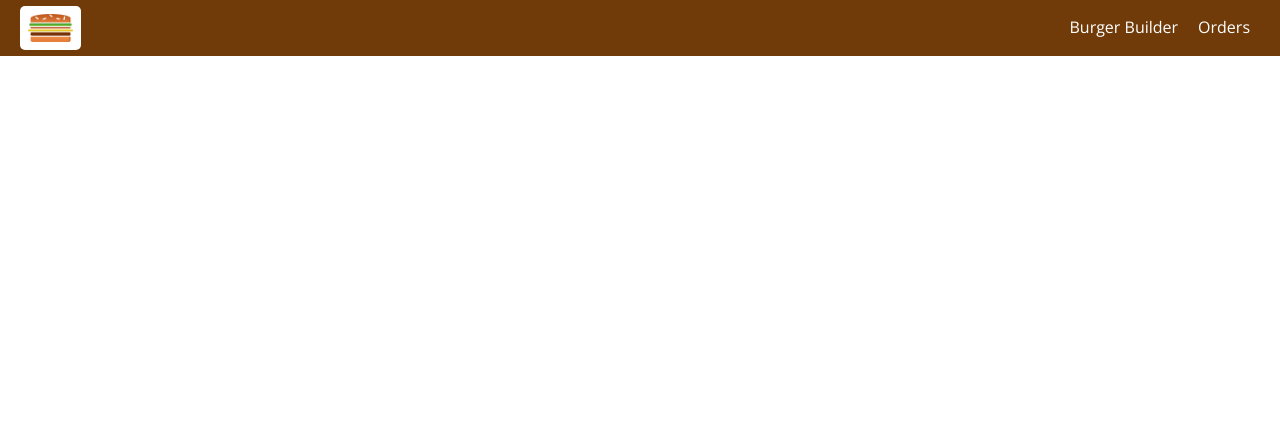
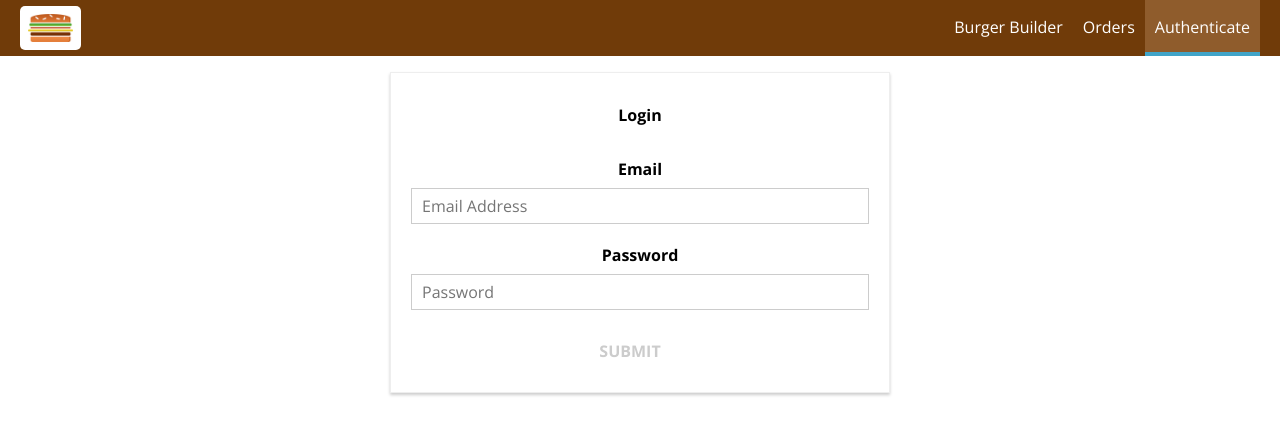
Before and after one commit to charlcillierszero/Burger_Builder, a React (Create React App) app: page /auth in a window 1280 px wide. Shown: the top 434 px of the page. Built offline with nearby package versions, Linux system fonts and the light colour scheme.

Commit message:
none: added an auth page

```diff
--- a/src/App.js
+++ b/src/App.js
@@ -5,6 +5,7 @@ import Layout from './hoc/Layout/Layout';
 import BurgerBuilder from './containers/BurgerBuilder/BurgerBuilder';
 import Checkout from './containers/Checkout/Checkout';
 import Orders from './containers/Orders/Orders';
+import Auth from './containers/Auth/Auth';
 
 class App extends Component {
   render() {
@@ -14,6 +15,7 @@ class App extends Component {
           <Switch>
             <Route path='/checkout' component={Checkout} />
             <Route path='/orders' component={Orders} />
+            <Route path='/auth' exact component={Auth} />
             <Route path='/' exact component={BurgerBuilder} />
           </Switch>
         </Layout>
--- a/src/components/Navigation/NavigationItems/NavigationItems.js
+++ b/src/components/Navigation/NavigationItems/NavigationItems.js
@@ -9,6 +9,7 @@ const navigationItems = props => {
     <ul className={classes.NavigationItems}>
       <NavigationItem link='/' exact>Burger Builder</NavigationItem>
       <NavigationItem link='/orders'>Orders</NavigationItem>
+      <NavigationItem link='/auth'>Authenticate</NavigationItem>
     </ul>
   );
 };
--- /dev/null
+++ b/src/components/UI/Form/Form.js
@@ -0,0 +1,32 @@
+import React from 'react';
+
+import Button from '../Button/Button';
+import Input from '../Input/Input';
+
+import buttonTypes from '../../../constants/button-types';
+import classes from './Form.module.css';
+
+const form = props => {
+  const formElementsArray = [];
+  for (let key in props.formElements) { formElementsArray.push({ id: key, config: props.formElements[key] }); }
+
+  return (
+    <div className={classes.Form}>
+      <h4>{props.formTitle}</h4>
+      <form onSubmit={props.onSubmit}>
+        {formElementsArray.map(formElement =>
+          <Input
+            key={formElement.id}
+            {...formElement.config}
+            changed={(event) => props.inputChanged(event, formElement.id)}
+            invalid={!formElement.config.valid}
+            shouldValidate={formElement.config.validation}
+          />
+        )}
+        <Button buttonType={buttonTypes.Success} disabled={!props.formIsValid}>{props.buttonTitle}</Button>
+      </form>
+    </div>
+  );
+}
+
+export default form;
--- a/src/containers/Checkout/ContactData/ContactData.module.css
+++ b/src/components/UI/Form/Form.module.css
@@ -1,4 +1,4 @@
-.ContactData {
+.Form {
   margin: 20px auto;
   width: 80%;
   text-align: center;
@@ -9,7 +9,7 @@
 }
 
 @media (min-width: 600px) {
-  .ContactData {
+  .Form {
     width: 500px;
   }
 }
--- /dev/null
+++ b/src/components/UI/Input/utils.js
@@ -0,0 +1,50 @@
+import inputTypes from '../../../constants/input-types';
+
+export const emptyRules = {};
+export const defaultRules = { required: true, minLength: 1, maxLength: 50 };
+export const zipCodeRules = { ...defaultRules, minLength: 5, maxLength: 5, isNumeric: true };
+export const emailRules = { ...defaultRules, isEmail: true };
+export const passwordRules = { ...defaultRules, isValidPassword: true };
+
+const numericRegex = /^\d+$/;
+const emailRegex = /([\w]+)(((\.)([\w]+))*)@([\w]+)(\.([\w]+))(((\.)([\w]+))*)/;
+// eslint-disable-next-line
+const passwordRegex = /^(?=.*[a-z])(?=.*[A-Z])(?=.*[0-9])(?=.*[!@#\$%\^&\*])[\w!@#\$%\^&\*]{8,16}/;
+
+export const checkValidity = (value, rules) => {
+  if (!rules) { return true; }
+
+  const trimmedValue = value.trim();
+  let isValid = true;
+
+  if (rules.required) { isValid = isValid && trimmedValue !== ''; }
+  if (rules.minLength) { isValid = isValid && trimmedValue.length >= rules.minLength; }
+  if (rules.maxLength) { isValid = isValid && trimmedValue.length <= rules.maxLength; }
+  if (rules.isNumeric) { isValid = isValid && numericRegex.test(trimmedValue); }
+  if (rules.isEmail) { isValid = isValid && emailRegex.test(trimmedValue); }
+  if (rules.isValidPassword) { isValid = isValid && passwordRegex.test(trimmedValue); }
+
+  return isValid;
+}
+
+export const createTextInput = (type, label, placeholder, validation = defaultRules) => {
+  return {
+    elementType: inputTypes.INPUT,
+    label,
+    elementConfig: { type, placeholder },
+    value: '',
+    validation,
+    valid: false,
+    touched: false,
+  };
+}
+
+export const createSelectInput = (options, value) => {
+  return {
+    elementType: inputTypes.SELECT,
+    elementConfig: { options },
+    value,
+    validation: emptyRules,
+    valid: true,
+  };
+}
--- a/src/constants/input-types.js
+++ b/src/constants/input-types.js
@@ -7,6 +7,7 @@ const inputTypes = {
 const inputSubTypes = {
   TEXT: 'text',
   EMAIL: 'email',
+  PASSWORD: 'password',
 };
 
 export default inputTypes;
--- /dev/null
+++ b/src/containers/Auth/Auth.js
@@ -0,0 +1,64 @@
+import React, { Component } from 'react';
+import { Redirect } from 'react-router';
+
+import Form from '../../components/UI/Form/Form';
+
+import * as inputUtils from '../../components/UI/Input/utils';
+import { inputSubTypes } from '../../constants/input-types';
+
+
+class Auth extends Component {
+  state = {
+    controls: {
+      email: inputUtils.createTextInput(inputSubTypes.EMAIL, 'Email', 'Email Address', inputUtils.emailRules),
+      password: inputUtils.createTextInput(inputSubTypes.PASSWORD, 'Password', 'Password', inputUtils.passwordRules),
+    },
+    formIsValid: false,
+    isValidated: false,
+  }
+
+  authHandler = (event) => {
+    console.log(event.target);
+    event.preventDefault();
+    this.setState({ isValidated: true });
+  }
+
+  inputChangedHandler = (event, inputIdentifier) => {
+    const updatedControls = { ...this.state.controls };
+    const updatedFormElement = { ...updatedControls[inputIdentifier] };
+    updatedFormElement.value = event.target.value;
+    updatedFormElement.valid = inputUtils.checkValidity(event.target.value, updatedFormElement.validation);
+    updatedFormElement.touched = true;
+    updatedControls[inputIdentifier] = updatedFormElement;
+
+    let formIsValid = true;
+    for (let inputIdentifier in updatedControls) {
+      formIsValid = formIsValid && updatedControls[inputIdentifier].valid;
+    }
+
+    this.setState({ controls: updatedControls, formIsValid });
+  }
+
+  render() {
+    let form = (
+      <Form
+        formElements={this.state.controls}
+        onSubmit={this.authHandler}
+        inputChanged={this.inputChangedHandler}
+        formIsValid={this.state.formIsValid}
+        buttonTitle='SUBMIT'
+        formTitle='Login'
+      />
+    );
+    const validatedRedirect = this.state.isValidated ? <Redirect to='/' /> : null;
+
+    return (
+      <div>
+        {validatedRedirect}
+        {form}
+      </div>
+    );
+  }
+}
+
+export default Auth;
--- a/src/containers/Checkout/ContactData/ContactData.js
+++ b/src/containers/Checkout/ContactData/ContactData.js
@@ -1,33 +1,25 @@
 import React, { Component } from 'react';
 import { connect } from 'react-redux';
 
-import Button from '../../../components/UI/Button/Button';
+import Form from '../../../components/UI/Form/Form';
 import Spinner from '../../../components/UI/Spinner/Spinner';
-import Input from '../../../components/UI/Input/Input';
 
-import classes from './ContactData.module.css';
-import buttonTypes from '../../../constants/button-types';
 import axios from '../../../axios-orders';
 import withErrorHandler from '../../../hoc/withErrorHandler/withErrorHandler';
 import { inputSubTypes } from '../../../constants/input-types';
-import {
-  createTextInput,
-  createSelectInput,
-  defaultRules,
-  zipCodeRules,
-} from './util';
+import * as inputUtils from '../../../components/UI/Input/utils';
 import { deliveryMethods, defualtDeliveryOptions } from '../../../constants/delivery-methods';
 import { orderActions } from '../../../containers/store/actions';
 
 class ContactData extends Component {
   state = {
     orderForm: {
-      name: createTextInput(inputSubTypes.TEXT, 'Name', 'Your Name', defaultRules),
-      street: createTextInput(inputSubTypes.TEXT, 'Street', 'Street', defaultRules),
-      zipCode: createTextInput(inputSubTypes.TEXT, 'ZIP Code', 'ZIP Code', zipCodeRules),
-      country: createTextInput(inputSubTypes.TEXT, 'Country', 'Country', defaultRules),
-      email: createTextInput(inputSubTypes.EMAIL, 'Email', 'Your Email', defaultRules),
-      deliveryMethod: createSelectInput(defualtDeliveryOptions, deliveryMethods.FASTEST.value),
+      name: inputUtils.createTextInput(inputSubTypes.TEXT, 'Name', 'Your Name'),
+      street: inputUtils.createTextInput(inputSubTypes.TEXT, 'Street', 'Street'),
+      zipCode: inputUtils.createTextInput(inputSubTypes.TEXT, 'ZIP Code', 'ZIP Code', inputUtils.zipCodeRules),
+      country: inputUtils.createTextInput(inputSubTypes.TEXT, 'Country', 'Country'),
+      email: inputUtils.createTextInput(inputSubTypes.EMAIL, 'Email', 'Your Email', inputUtils.emailRules),
+      deliveryMethod: inputUtils.createSelectInput(defualtDeliveryOptions, deliveryMethods.FASTEST.value),
     },
     formIsValid: false,
   }
@@ -46,24 +38,11 @@ class ContactData extends Component {
     this.props.purchaseBurger(order);
   }
 
-  checkValidity = (value, rules) => {
-    if (!rules) { return true; }
-
-    const trimmedValue = value.trim();
-    let isValid = true;
-
-    if (rules.required) { isValid = isValid && trimmedValue !== ''; }
-    if (rules.minLength) { isValid = isValid && trimmedValue.length >= rules.minLength; }
-    if (rules.maxLength) { isValid = isValid && trimmedValue.length <= rules.maxLength; }
-
-    return isValid;
-  }
-
   inputChangedHandler = (event, inputIdentifier) => {
     const updatedOrderForm = { ...this.state.orderForm };
     const updatedFormElement = { ...updatedOrderForm[inputIdentifier] };
     updatedFormElement.value = event.target.value;
-    updatedFormElement.valid = this.checkValidity(event.target.value, updatedFormElement.validation);
+    updatedFormElement.valid = inputUtils.checkValidity(event.target.value, updatedFormElement.validation);
     updatedFormElement.touched = true;
     updatedOrderForm[inputIdentifier] = updatedFormElement;
 
@@ -76,37 +55,19 @@ class ContactData extends Component {
   }
 
   render() {
-    const formElementsArray = [];
-    for (let key in this.state.orderForm) {
-      formElementsArray.push({
-        id: key,
-        config: this.state.orderForm[key],
-      });
-    }
     let form = (
-      <form onSubmit={this.orderHandler}>
-        {formElementsArray.map(formElement =>
-          <Input
-            key={formElement.id}
-            label={formElement.config.label}
-            {...formElement.config}
-            changed={(event) => this.inputChangedHandler(event, formElement.id)}
-            invalid={!formElement.config.valid}
-            shouldValidate={formElement.config.validation}
-            touched={formElement.config.touched}
-          />
-        )}
-        <Button buttonType={buttonTypes.Success} disabled={!this.state.formIsValid}>ORDER</Button>
-      </form>
+      <Form
+        formElements={this.state.orderForm}
+        onSubmit={this.orderHandler}
+        inputChanged={this.inputChangedHandler}
+        formIsValid={this.state.formIsValid}
+        buttonTitle='ORDER'
+        formTitle='Enter your Contact Data'
+      />
     );
     if (this.props.loading) { form = <Spinner />; }
 
-    return (
-      <div className={classes.ContactData}>
-        <h4>Enter your Contact Data</h4>
-        {form}
-      </div>
-    );
+    return form;
   }
 }
 
--- a/src/containers/Checkout/ContactData/util.js
+++ /dev/null
@@ -1,47 +0,0 @@
-import inputTypes from '../../../constants/input-types';
-
-const emptyRules = {};
-
-const defaultRules = {
-  required: true,
-};
-
-const zipCodeRules = {
-  ...defaultRules,
-  minLength: 5,
-  maxLength: 5,
-}
-
-const createTextInput = (type, label, placeholder, validation) => {
-  return {
-    elementType: inputTypes.INPUT,
-    label,
-    elementConfig: {
-      type,
-      placeholder,
-    },
-    value: '',
-    validation,
-    valid: false,
-    touched: false,
-  };
-}
-
-const createSelectInput = (options, value) => {
-  return {
-    elementType: inputTypes.SELECT,
-    elementConfig: { options },
-    value,
-    validation: emptyRules,
-    valid: true,
-  };
-}
-
-export {
-  createTextInput,
-  createSelectInput,
-
-  emptyRules,
-  defaultRules,
-  zipCodeRules,
-}
```
